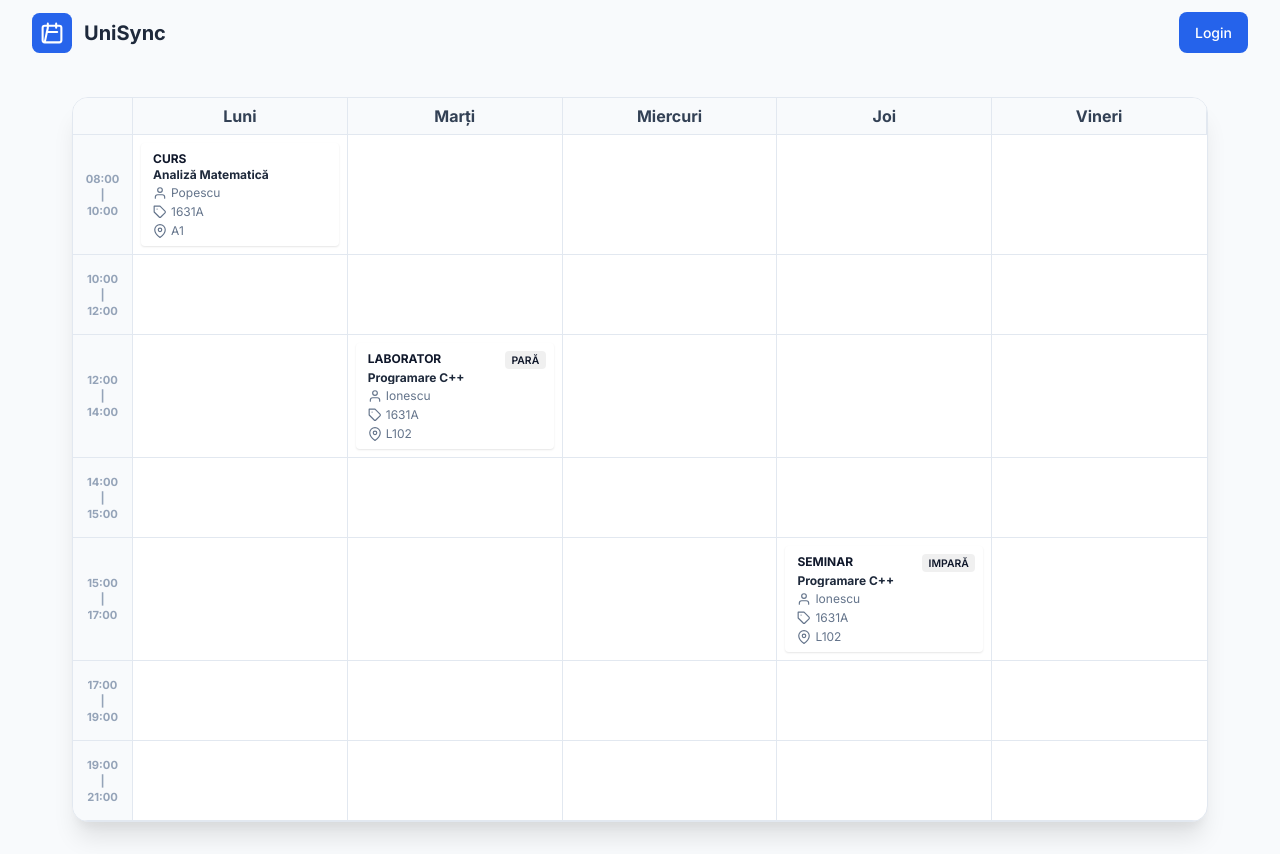
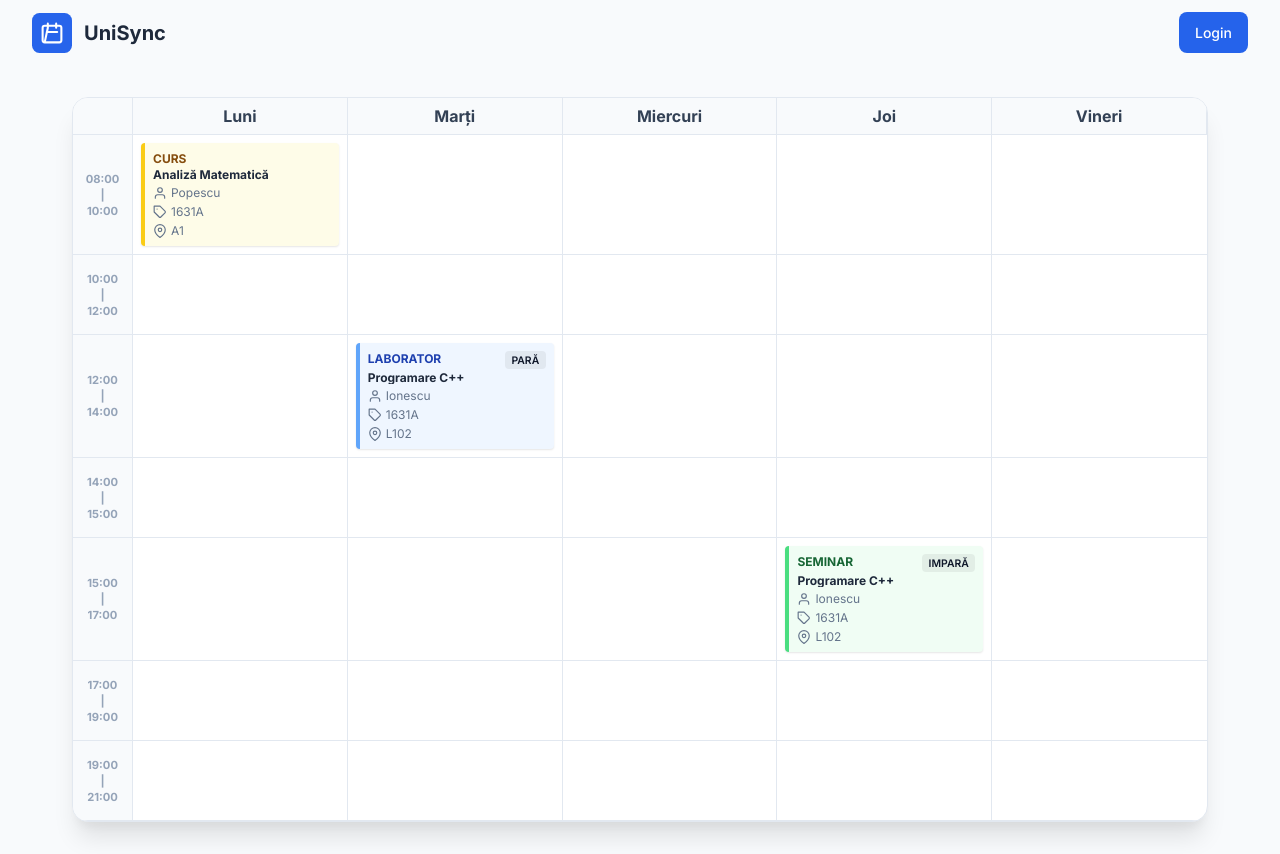
Before and after one commit to ISTEAMX/IS-Frontend, a React (Vite) app: page / in a window 1280 px wide. Built offline with nearby package versions, Linux system fonts and the light colour scheme.

Commit message:
IST-59: Add color coding for ActivityCard (#12)

```diff
--- a/src/components/timetable/ActivityCard.module.css
+++ b/src/components/timetable/ActivityCard.module.css
@@ -1,3 +1,21 @@
+:root {
+  /* --- Color coding --- */
+  /* curs */
+  --color-curs: #facc15;
+  --color-bg-curs: #fefce8;
+  --color-type-curs: #854d0e;
+
+  /* lab */
+  --color-lab: #60a5fa;
+  --color-bg-lab: #eff6ff;
+  --color-type-lab: #1e40af;
+
+  /* seminar */
+  --color-seminar: #4ade80;
+  --color-bg-seminar: #f0fdf4;
+  --color-type-seminar: #166534;
+}
+
 .card {
   width: 100%;
   height: 100%;
@@ -7,6 +25,33 @@
   border-left: 4px solid transparent;
   display: flex;
   flex-direction: column;
+}
+
+.cardCurs {
+  background-color: var(--color-bg-curs);
+  border-color: var(--color-curs);
+}
+
+.cardCurs .typeLabel {
+  color: var(--color-type-curs);
+}
+
+.cardLab {
+  background-color: var(--color-bg-lab);
+  border-color: var(--color-lab);
+}
+
+.cardLab .typeLabel {
+  color: var(--color-type-lab);
+}
+
+.cardSeminar {
+  background-color: var(--color-bg-seminar);
+  border-color: var(--color-seminar);
+}
+
+.cardSeminar .typeLabel {
+  color: var(--color-type-seminar);
 }
 
 .cardHeader {
--- a/src/components/timetable/ActivityCard.tsx
+++ b/src/components/timetable/ActivityCard.tsx
@@ -7,8 +7,21 @@ interface ActivityCardProps {
 }
 
 const ActivityCard = ({ event }: ActivityCardProps) => {
+  const getCardStyle = (type: string) => {
+    switch (type) {
+      case "Curs":
+        return styles.cardCurs;
+      case "Laborator":
+        return styles.cardLab;
+      case "Seminar":
+        return styles.cardSeminar;
+      default:
+        return "";
+    }
+  };
+
   return (
-    <div className={styles.card}>
+    <div className={`${styles.card} ${getCardStyle(event.type)}`}>
       <div className={styles.cardHeader}>
         <div className={styles.typeLabel}>{event.type}</div>
         {event.frequency !== "săptămânal" && (
```
